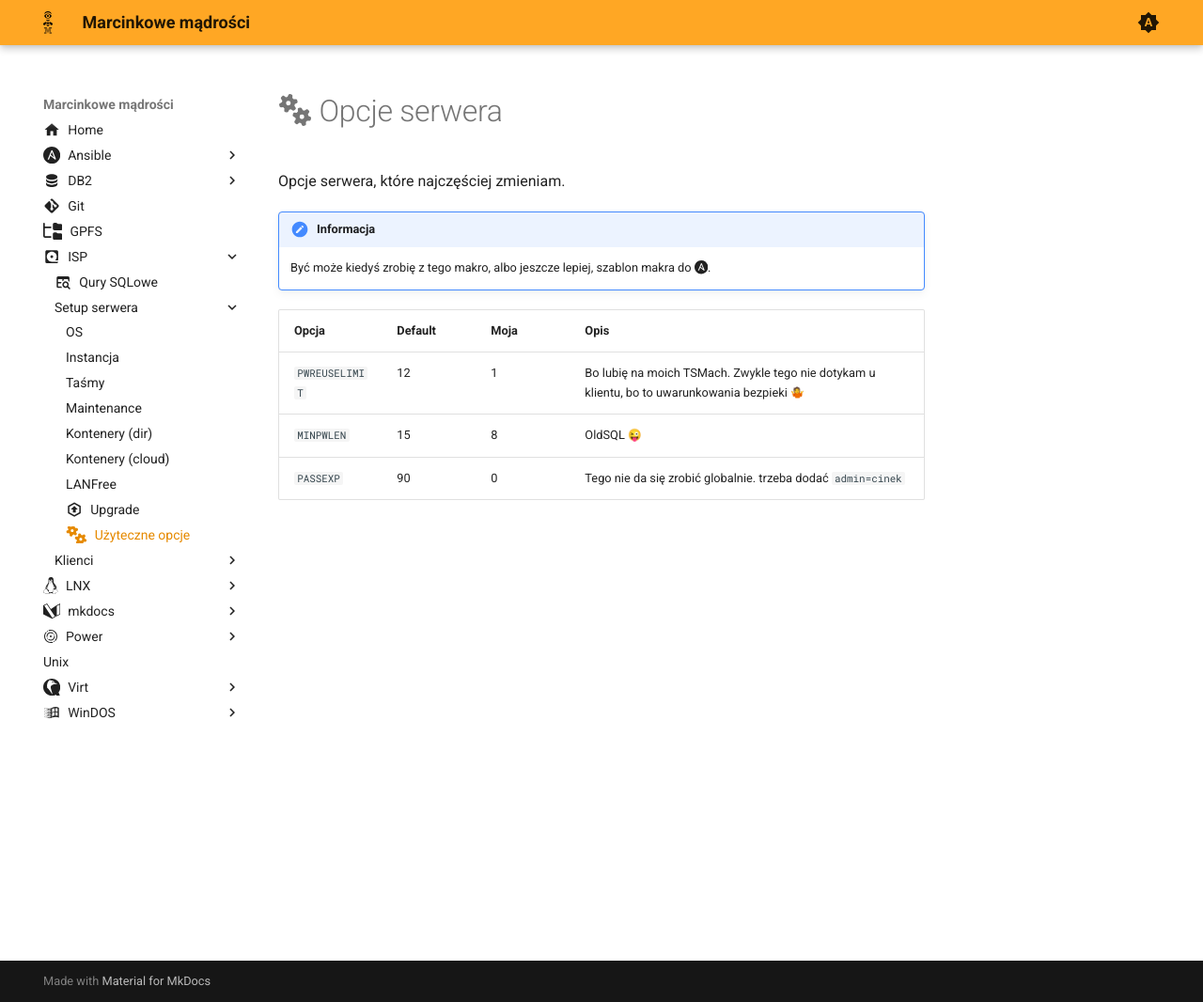
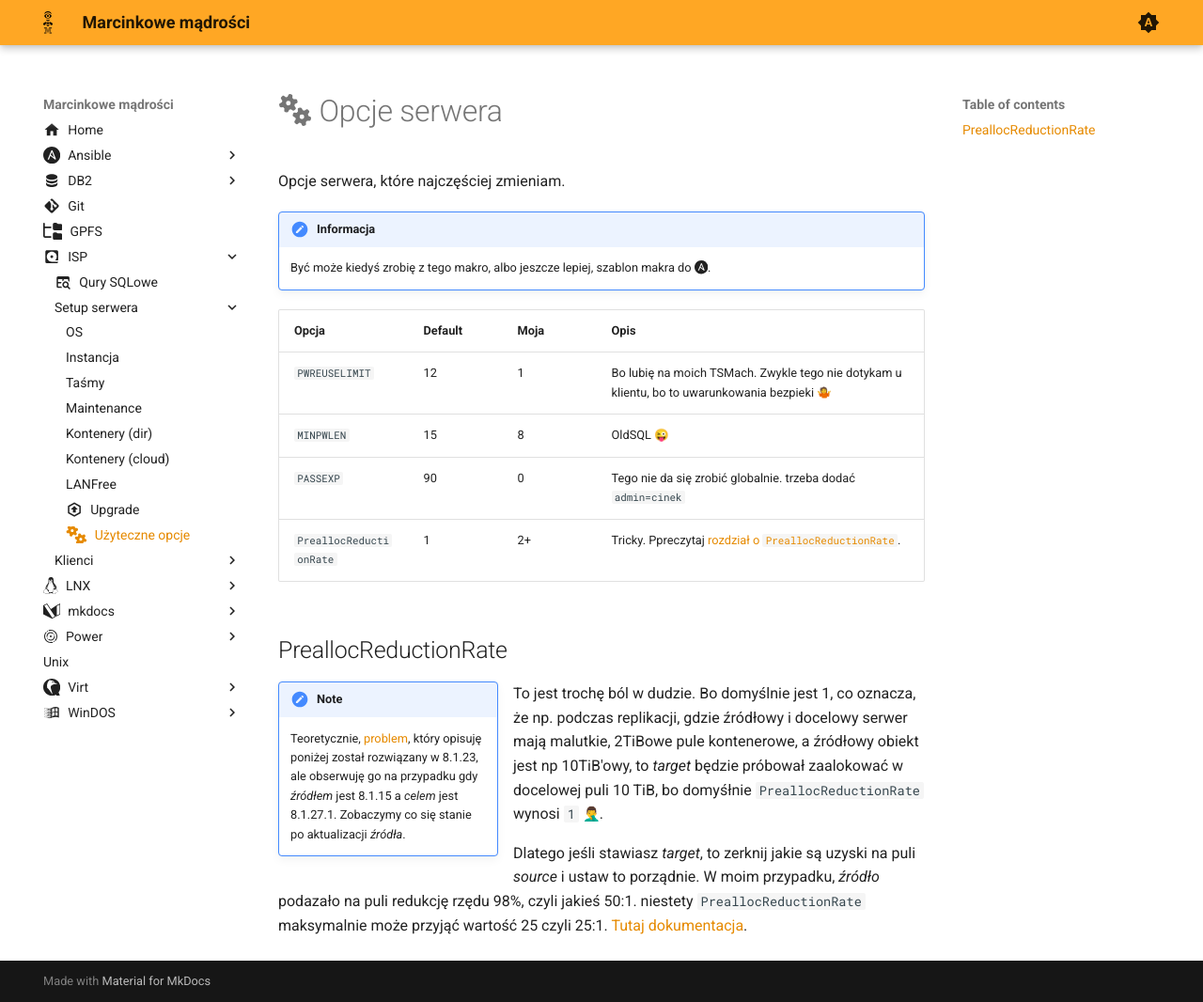
Before and after one commit to stecenator/notki, an MkDocs documentation site: the page built from docs/ISP/srv_opts.md, in a window 1280 px wide and 1066 px high. Shown: the whole window at 94% size. Built offline with MkDocs 1.6.1 and Material for MkDocs 9.7.7, drawn with Linux system fonts in a browser that asks for light colours; emoji names are drawn with the system emoji font.

Commit message:
PreallocReductionRate

```diff
--- a/docs/ISP/srv_opts.md
+++ b/docs/ISP/srv_opts.md
@@ -9,8 +9,19 @@ Opcje serwera, które najczęściej zmieniam.
 !!! Note "Informacja"
     Być może kiedyś zrobię z tego makro, albo jeszcze lepiej, szablon makra do :simple-ansible:.
 
-| Opcja          | Default | Moja  | Opis  |
-| :---           | :---    | :---  | :---  |
-| `PWREUSELIMIT` | 12      | 1     | Bo lubię na moich TSMach. Zwykle tego nie dotykam u klientu, bo to uwarunkowania bezpieki :shrug: |
-| `MINPWLEN`     | 15      | 8     | OldSQL :stuck_out_tongue_winking_eye: |
-| `PASSEXP`      | 90      | 0     | Tego nie da się zrobić globalnie. trzeba dodać `admin=cinek` |
+| Opcja                   | Default | Moja  | Opis  |
+| :---                    | :---    | :---  | :---  |
+| `PWREUSELIMIT`          | 12      | 1     | Bo lubię na moich TSMach. Zwykle tego nie dotykam u klientu, bo to uwarunkowania bezpieki :shrug: |
+| `MINPWLEN`              | 15      | 8     | OldSQL :stuck_out_tongue_winking_eye: |
+| `PASSEXP`               | 90      | 0     | Tego nie da się zrobić globalnie. trzeba dodać `admin=cinek` |
+| `PreallocReductionRate` | 1       | 2+    | Tricky. Ppreczytaj [rozdział o `PreallocReductionRate`](#preallocreductionrate). |
+
+
+## PreallocReductionRate
+
+!!! Note inline
+    Teoretycznie, [problem](https://www.ibm.com/support/pages/apar/IT45823), który opisuję poniżej został rozwiązany w 8.1.23, ale obserwuję go na przypadku gdy *źródłem* jest 8.1.15 a *celem* jest 8.1.27.1. Zobaczymy co się stanie po aktualizacji *źródła*.
+
+To jest trochę ból w dudzie. Bo domyślnie jest 1, co oznacza, że np. podczas replikacji, gdzie źródłowy i docelowy serwer mają malutkie, 2TiBowe pule kontenerowe, a źródłowy obiekt jest np 10TiB'owy, to *target* będzie próbował zaalokować w docelowej puli 10 TiB, bo domyśłnie `PreallocReductionRate` wynosi `1` :man_facepalming:.
+
+Dlatego jeśli stawiasz *target*, to zerknij jakie są uzyski na puli *source* i ustaw to porządnie. W moim przypadku, *źródło* podazało na puli redukcję rzędu 98%, czyli jakieś 50:1. niestety `PreallocReductionRate` maksymalnie może przyjąć wartość 25 czyli 25:1. [Tutaj dokumentacja](https://www.ibm.com/docs/en/storage-protect/8.1.25?topic=options-preallocreductionrate).
```
